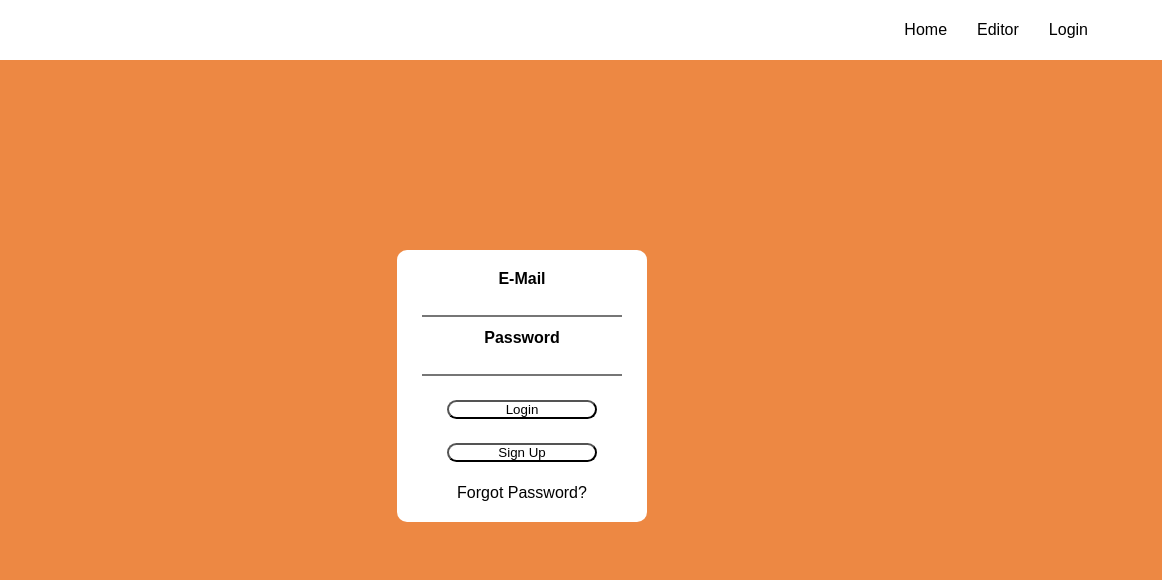
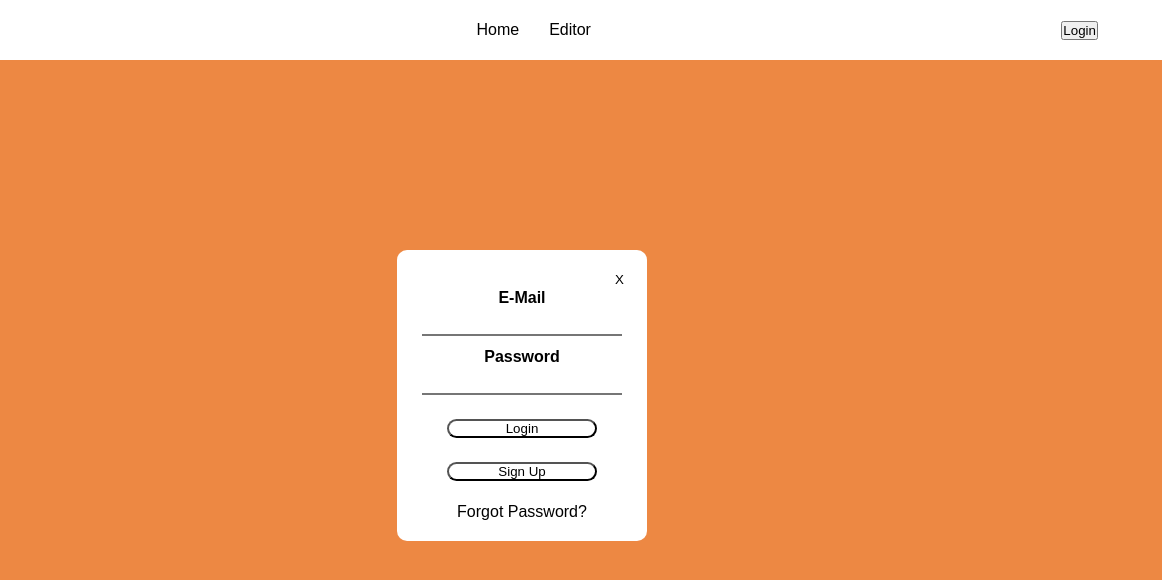
Before and after one commit to Freezzy60/Blogging-Website, a website: page public/login.html in a window 1280 px wide. Both pictures are taken after a click on the button "Login". Shown: the full height of the page, 118-1280 px from the left. Drawn offline with Linux system fonts and the light colour scheme; a web font is replaced by a local one.

Commit message:
login popup

```diff
--- a/public/css/login.css
+++ b/public/css/login.css
@@ -4,10 +4,18 @@ body{
 }
 
 .container-login{
+    opacity: 0;
+    pointer-events: none;
     margin-top: 250px;
     display: flex;
     justify-content: center;
 }
+
+.active{
+    opacity: 1;
+    pointer-events: auto;
+}
+
 
 .login{
     width: 250px;
@@ -86,3 +94,18 @@ a{
     text-decoration: none;
     color: black;
 }
+
+.button-close{
+    display: flex;
+    justify-content: end;
+}
+
+#hidePopUp{
+    cursor: pointer;
+    width: 15px;
+    border:none;
+}
+
+button{
+    cursor: pointer;
+}
--- a/public/js/login.js
+++ b/public/js/login.js
@@ -15,6 +15,7 @@ const firebaseConfig = {
   // Initialize variables
   const auth = firebase.auth()
   const database = firebase.database()
+
 
   // Set up our register function
   function register () {
@@ -122,3 +123,14 @@ const firebaseConfig = {
       return true
     }
   }
+
+
+  function openPopUp(dialogId){
+    document.getElementById(dialogId).classList.add("active");
+    document.getElementById("body-overlay").classList.add("active");
+  }
+
+  function closePopUp(dialogId){
+    document.getElementById(dialogId).classList.remove("active");
+    document.getElementById("body-overlay").classList.remove("active");
+  }
--- a/public/login.html
+++ b/public/login.html
@@ -18,13 +18,18 @@
                 <ul class="links-container">
                     <li class="link-item"><a href="./home.html" class="link">home</a></li>
                     <li class="link-item"><a href="./editor.html" class="link">editor</a></li>
-                    <li class="link-item"><a href="./login.html" class="link">login</a></li>
                 </ul>
+                <button onclick="openPopUp('login')">Login</button>
             </nav>
         </div>
 
-        <div class="container-login">
+        <div class="container-login" id="login">
+
             <div class="login">
+
+                <div class="button-close">
+                    <button id="hidePopUp" onclick="closePopUp('login')">X</button>
+                </div>
 
                  <div class="h4-email">
                      <h4>E-Mail</h4>
@@ -42,7 +47,7 @@
                 <input type="password" id="password">
             </div>
 
-            <div class="button-login">
+            <div class="button-login" id="btn-login">
                 <button onclick="login()">Login</button>
             </div>
 
```
Also changed, not shown: public/home.html (+2 -0 lines), public/css/home.css (line endings or trailing spaces).
